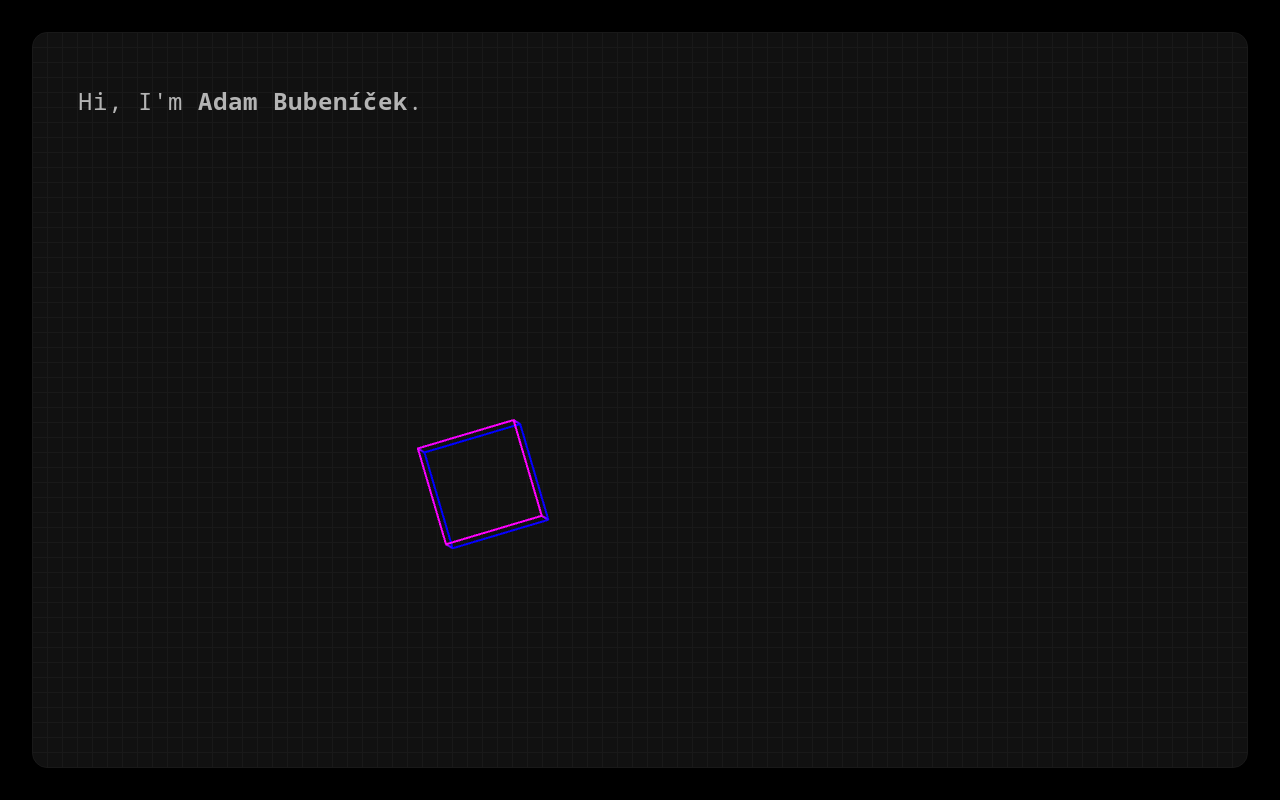
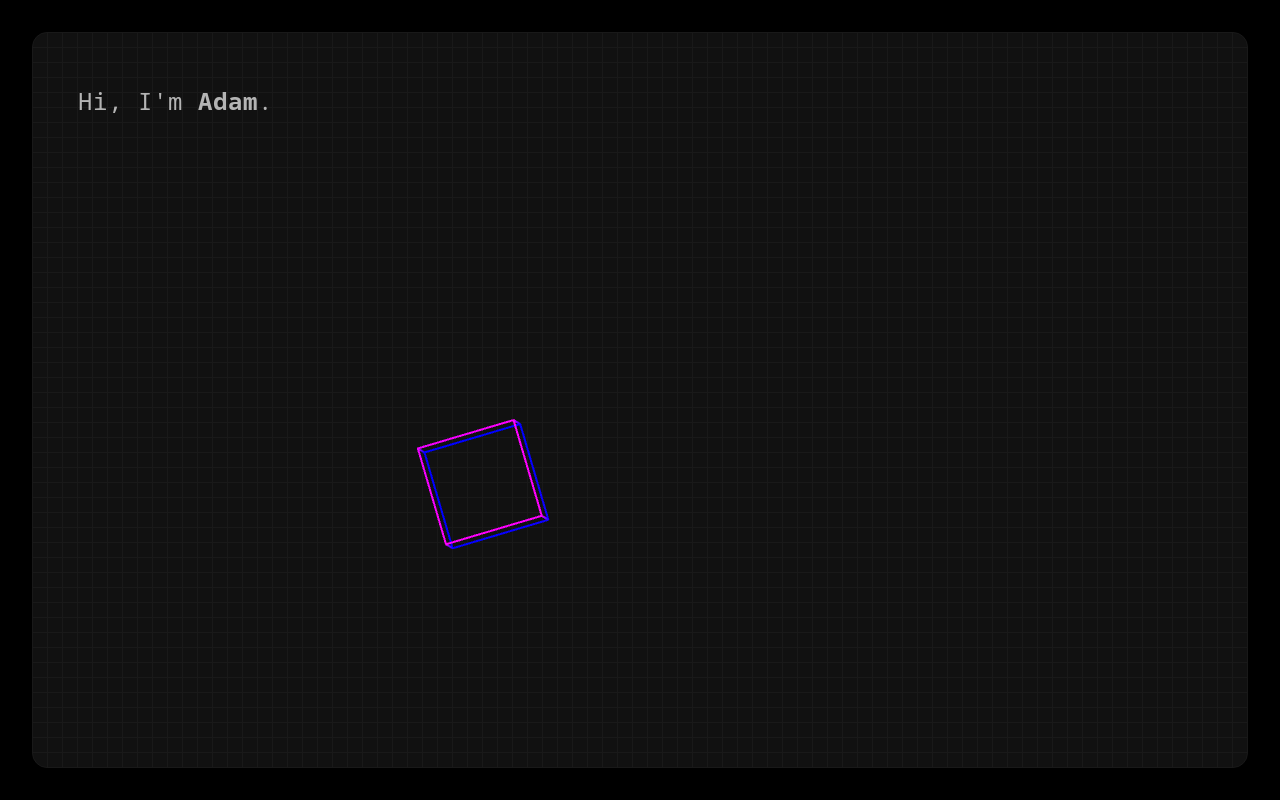
Before and after one commit to adambubenicek/website, a website built with Vite: page index.html in a window 1280 px wide. Built offline with nearby package versions, Linux system fonts and the light colour scheme.

Commit message:
update copy

```diff
--- a/index.html
+++ b/index.html
@@ -9,7 +9,7 @@
   <body>
     <main>
       <article>
-        Hi, I'm <h1>Adam Bubeníček</h1>.
+        Hi, I'm <strong>Adam</strong>.
       </article>
     <canvas width="640" height="480"></canvas>
     </main>
```
